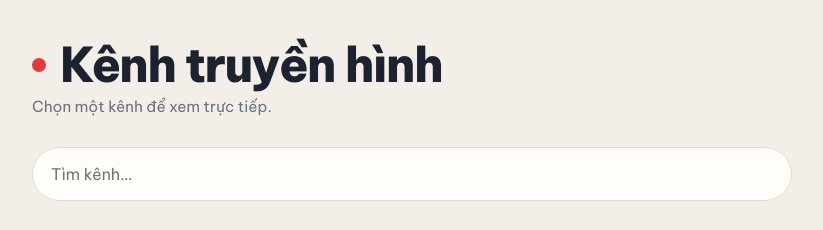
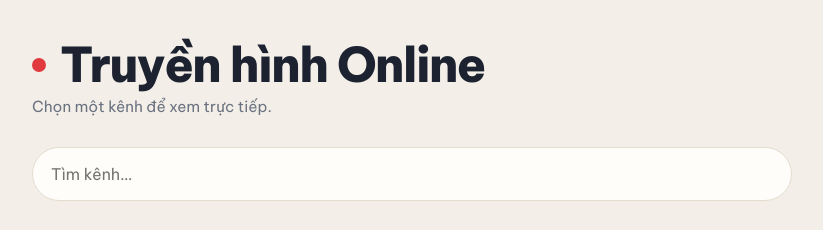
Before and after one commit to ryanthofferson1/ryanthofferson1.github.io, a plain HTML site: page index.html in a window 1280 px wide. Shown: the top 230 px of the page, without its empty margins (228-1051 px from the left). Drawn offline with Linux system fonts and the light colour scheme.

Commit message:
Change title to 'Truyền hình Online'

```diff
--- a/index.html
+++ b/index.html
@@ -3,7 +3,7 @@
 <head>
 <meta charset="UTF-8">
 <meta name="viewport" content="width=device-width, initial-scale=1.0">
-<title>Kênh truyền hình</title>
+<title>Truyền hình Online</title>
 <link rel="preconnect" href="https://fonts.googleapis.com">
 <link href="https://fonts.googleapis.com/css2?family=Be+Vietnam+Pro:wght@400;500;700;800&display=swap" rel="stylesheet">
 <style>
@@ -128,7 +128,7 @@ h2 small { font-weight: 400; color: var(--muted); font-size: 0.85rem; }
 <body>
 <div class="wrap">
   <header>
-    <h1><span class="live-dot"></span>Kênh truyền hình</h1>
+    <h1><span class="live-dot"></span>Truyền hình Online</h1>
     <p class="sub">Chọn một kênh để xem trực tiếp.</p>
   </header>
 
```
